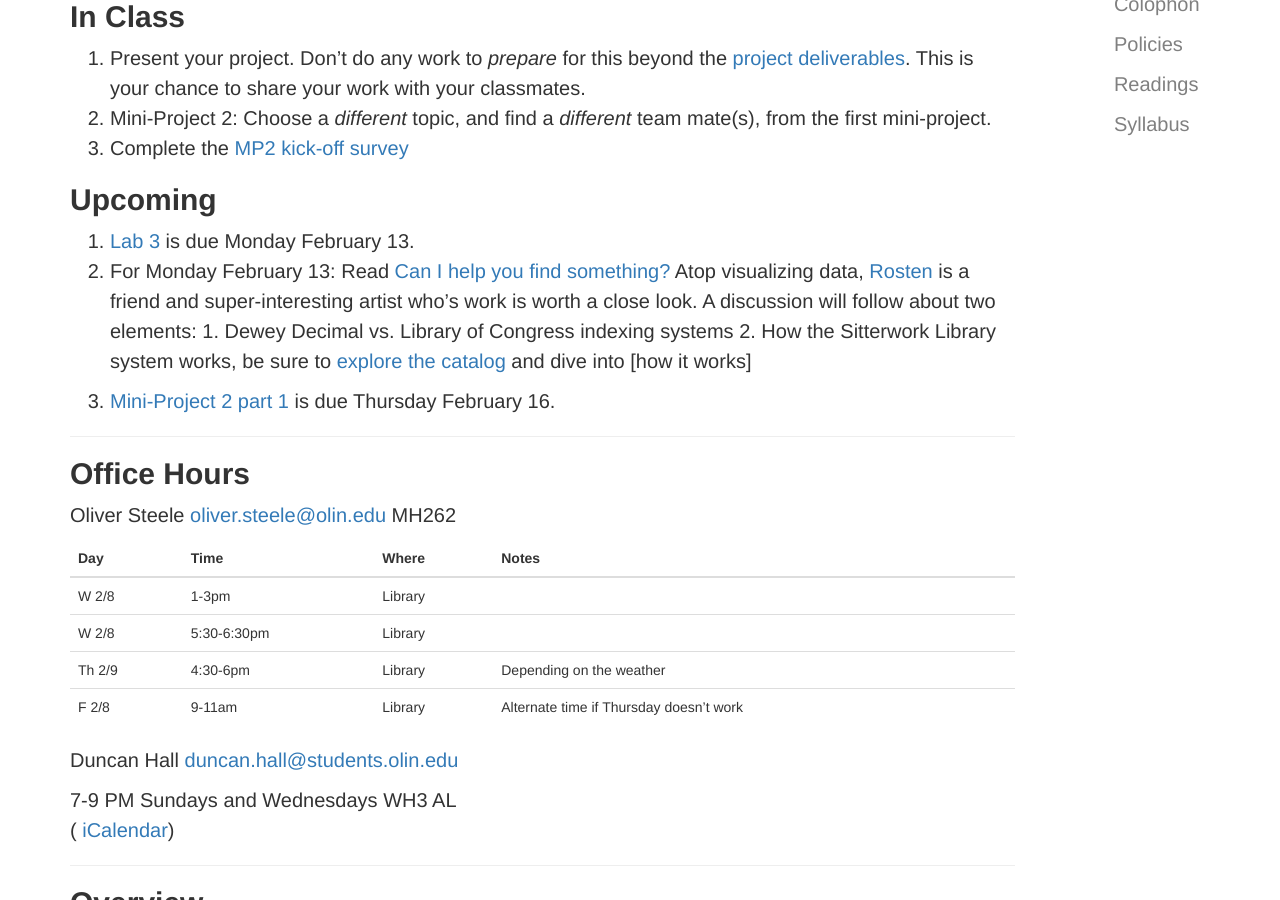
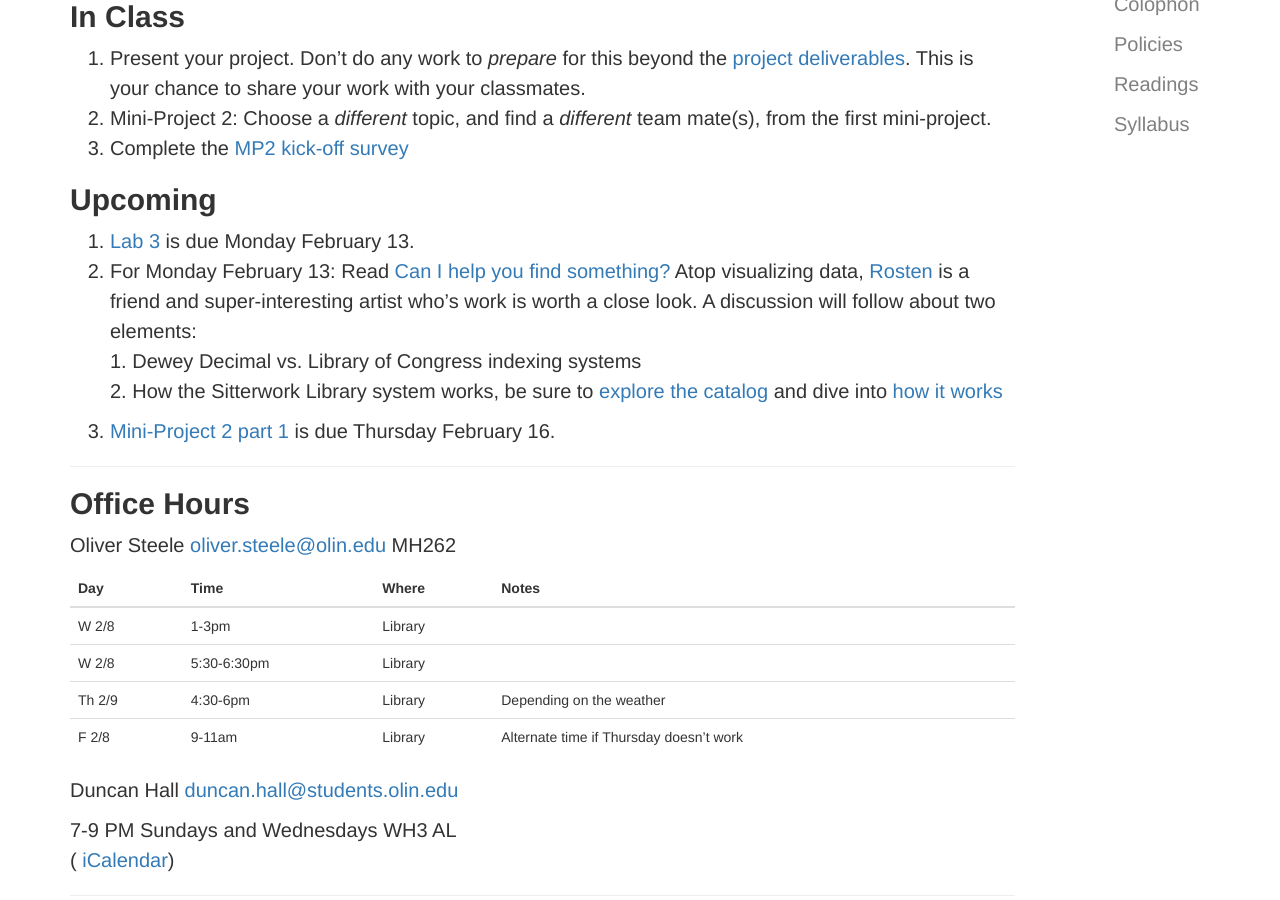
Before and after one commit to osteele/hackingthelibrary.org, a Jekyll site: the page built from index.md, in a window 1280 px wide and 900 px high, scrolled down 364 px. Built offline with Jekyll 4.4.1, drawn with Linux system fonts in a browser that asks for light colours.

Commit message:
fix link, add styling

```diff
--- a/_data/readings.yml
+++ b/_data/readings.yml
@@ -25,7 +25,7 @@
 can_I_help_you_find_something:
   reading: >
     Read [Can I help you find something?](http://www.rostenwoo.biz/index.php/abouthaystacks) Atop visualizing data, [Rosten](http://www.rostenwoo.biz/) is a friend and super-interesting artist who's work is worth a close look.
-    A discussion will follow about two elements:
-    1. Dewey Decimal vs. Library of Congress indexing systems
-    2. How the Sitterwork Library system works, be sure to [explore the catalog](http://www.sitterwerk-katalog.ch/controller/public/show_book.php?gm=661114) and dive into [how it works]
+    A discussion will follow about two elements:  <br>
+    1. Dewey Decimal vs. Library of Congress indexing systems <br>
+    2. How the Sitterwork Library system works, be sure to [explore the catalog](http://www.sitterwerk-katalog.ch/controller/public/show_book.php?gm=661114) and dive into [how it works](http://www.sitterwerk.ch/en/art-library/dynamic-order.html)
   due: 2017-02-13
```
